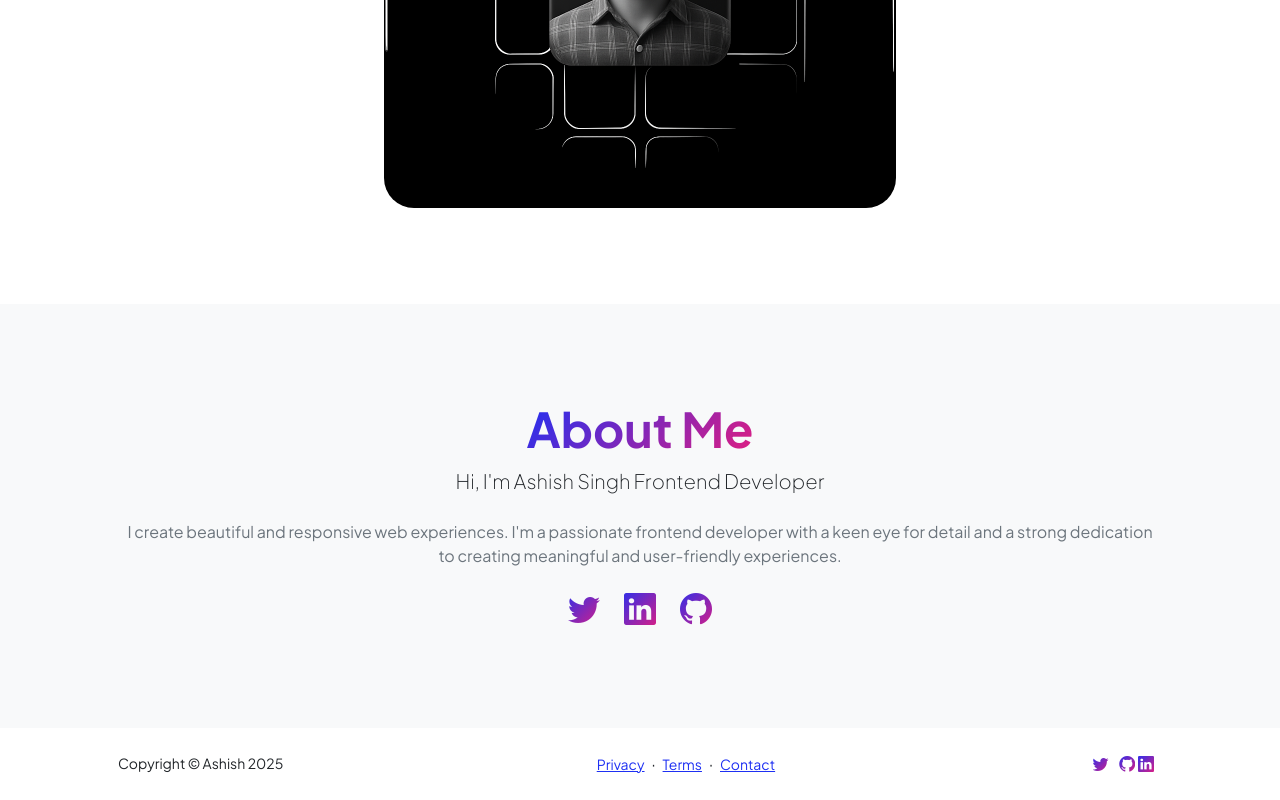
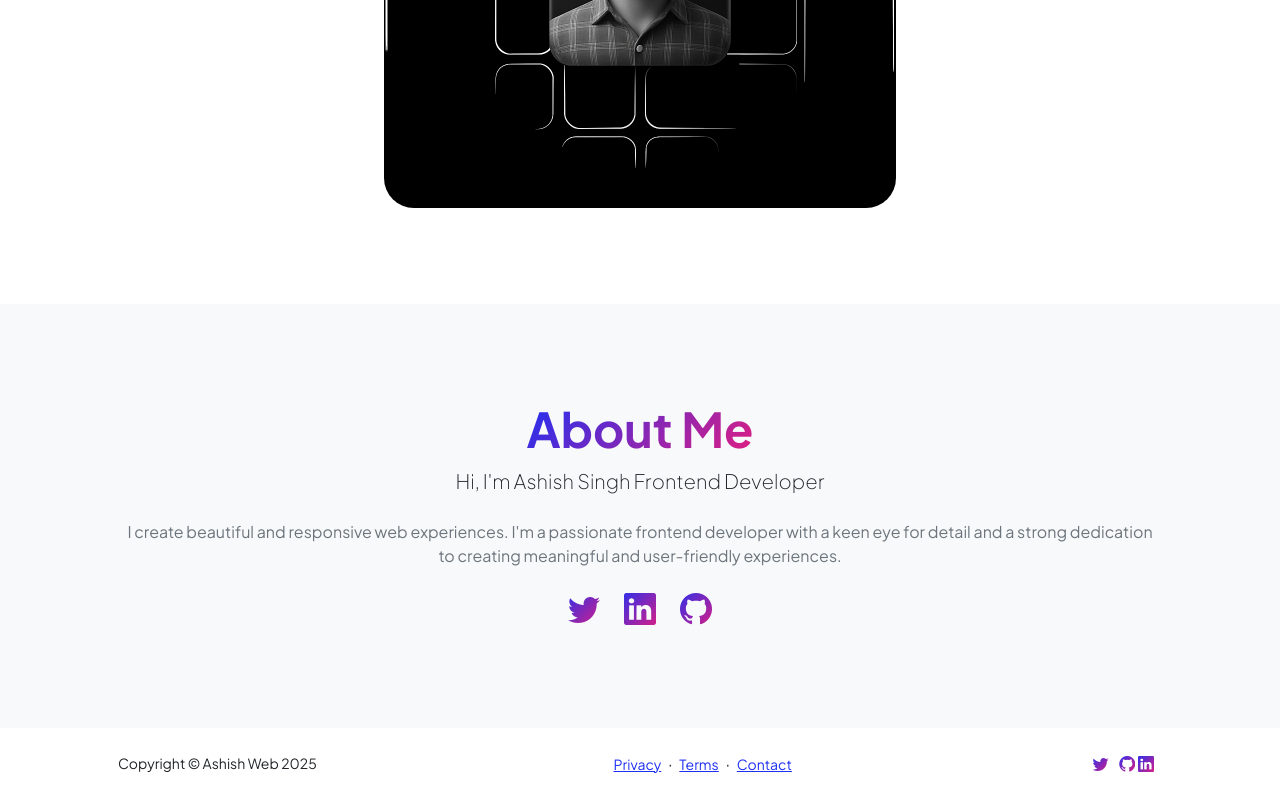
Before and after one commit to iashishkr07/frontend, a plain HTML site: page index.html in a window 1280 px wide. Shown: the part 761-1561 px from the top of the page. Drawn offline with nearby package versions, Linux system fonts and the light colour scheme; a script that the page names is missing.

Commit message:
Update index.html

```diff
--- a/index.html
+++ b/index.html
@@ -90,7 +90,7 @@
         <footer class="bg-white py-4 mt-auto">
             <div class="container px-5">
                 <div class="row align-items-center justify-content-between flex-column flex-sm-row">
-                    <div class="col-auto"><div class="small m-0">Copyright &copy; Ashish 2025</div></div>
+                    <div class="col-auto"><div class="small m-0">Copyright &copy; Ashish Web 2025</div></div>
                     <div class="col-auto">
                         <a class="small" href="#!">Privacy</a>
                         <span class="mx-1">&middot;</span>
```
